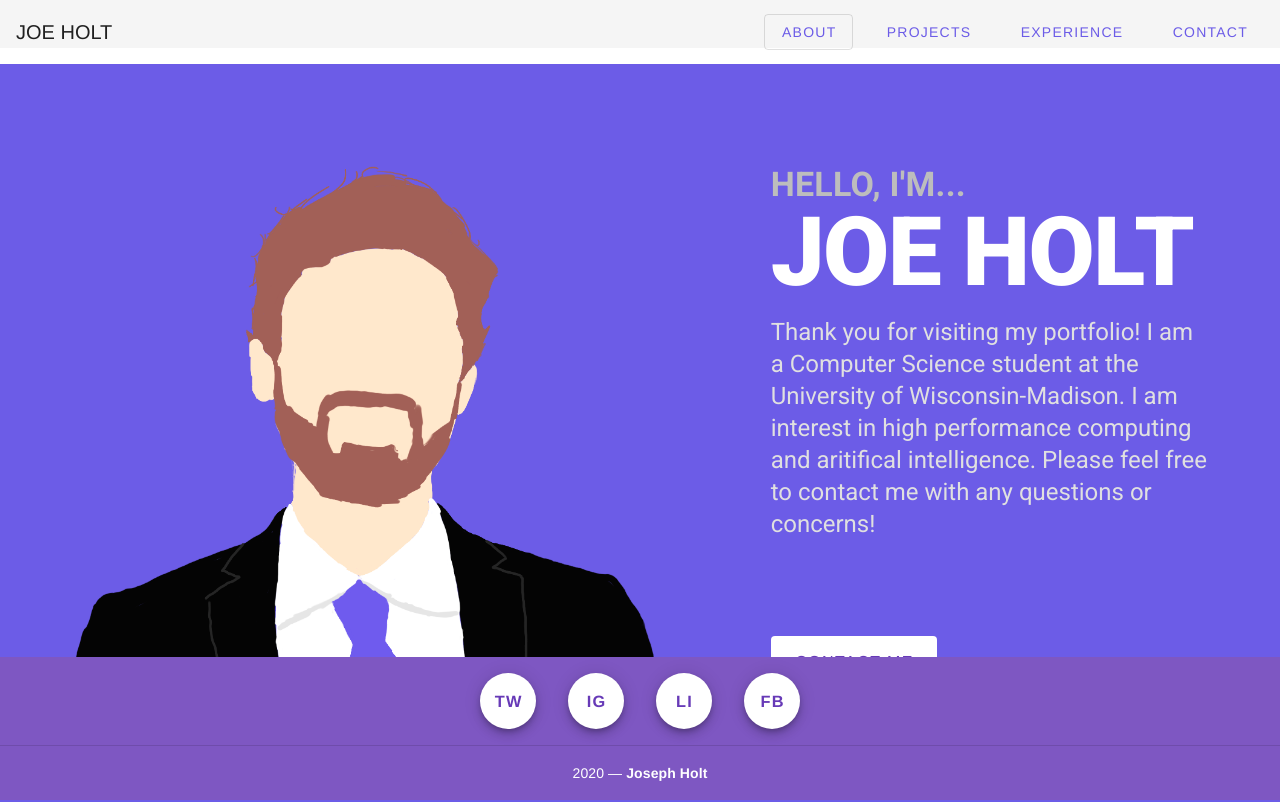
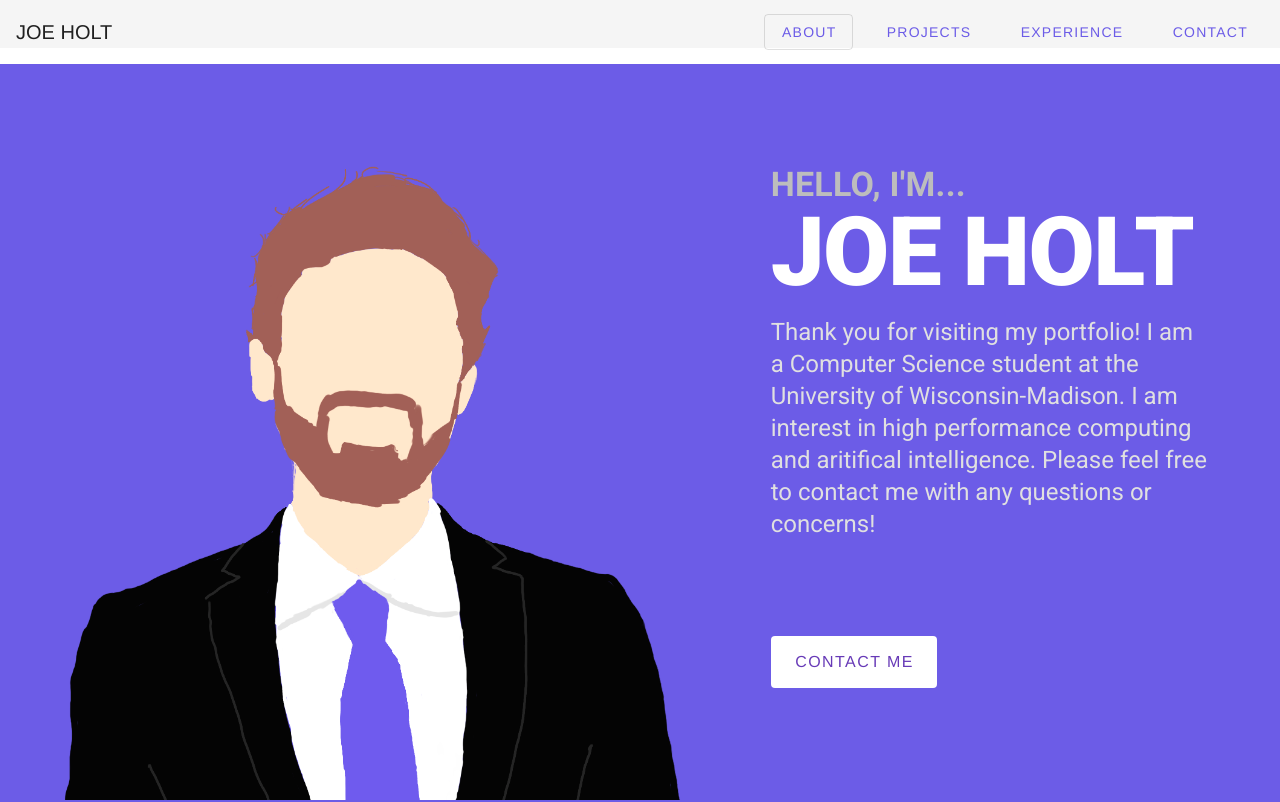
Before and after one commit to JoeHolt/Portfolio, a Vue app: page /#/ in a window 1280 px wide. Shown: the top 802 px of the page. Built offline with nearby package versions, Linux system fonts and the light colour scheme.

Commit message:
Fixed header position

```diff
--- a/src/components/AppFooter.vue
+++ b/src/components/AppFooter.vue
@@ -1,5 +1,5 @@
 <template>
-  <v-footer fluid padless app class="footer">
+  <v-footer fluid padless absolute app class="footer">
     <v-card
       style="flex-grow: 1"
       flat
```
